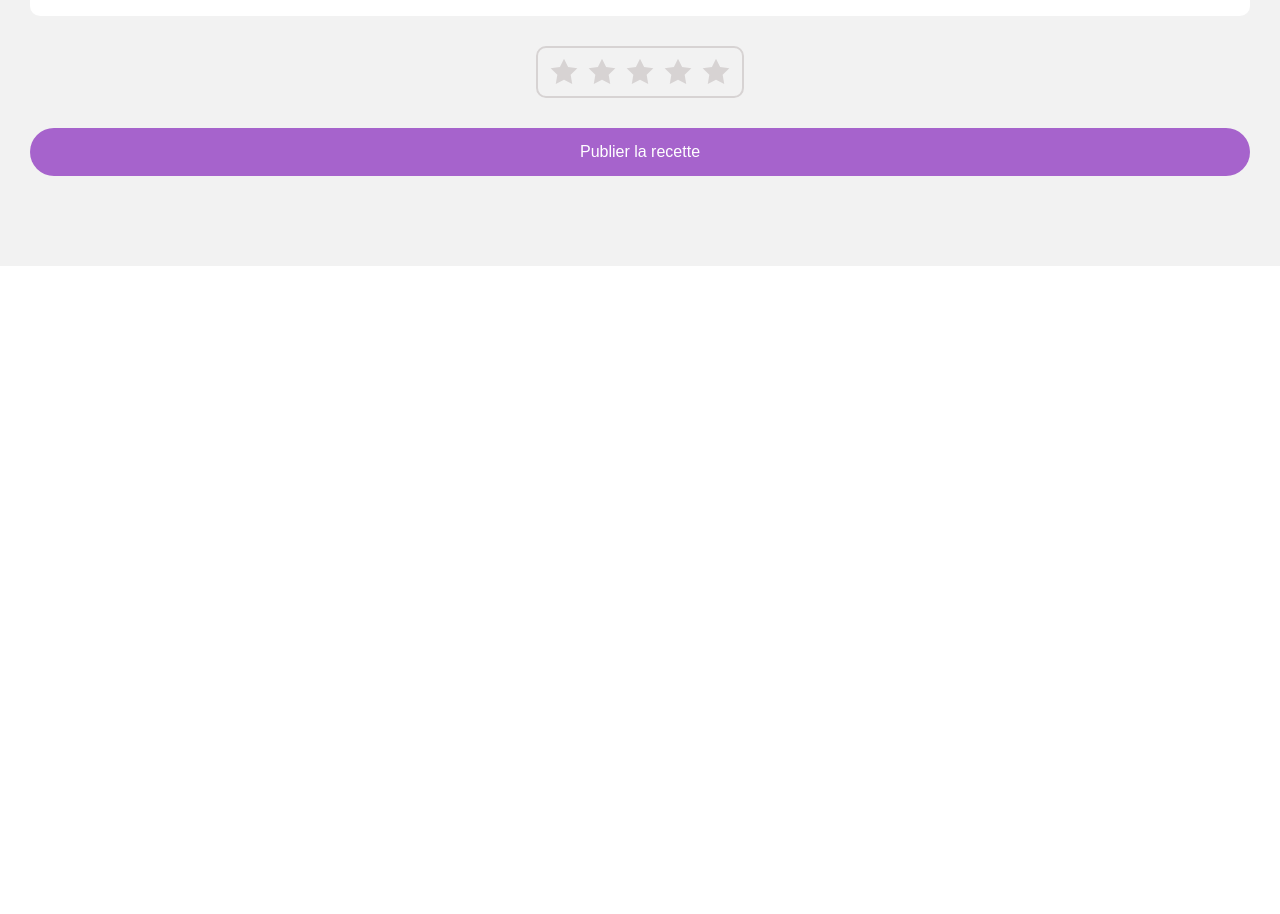
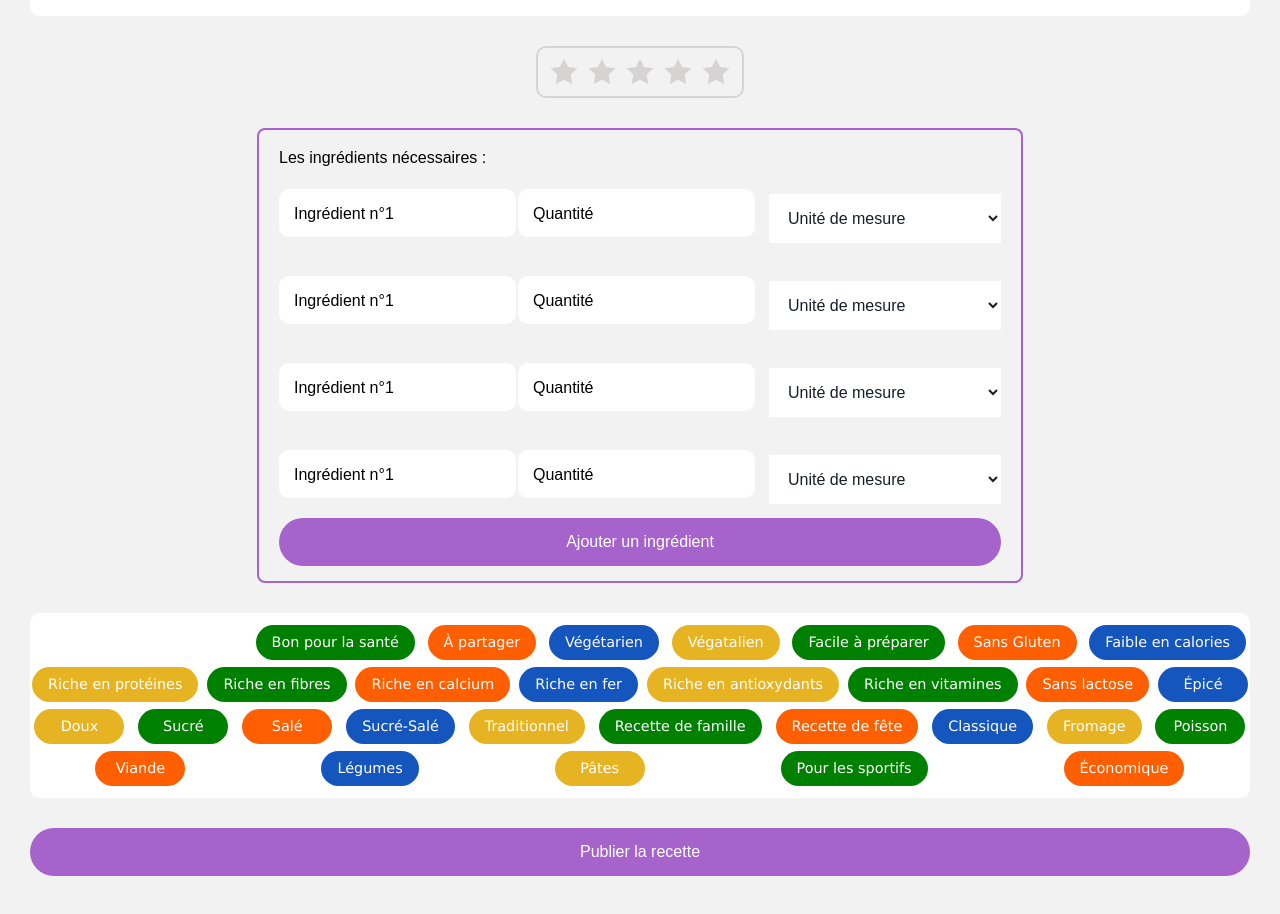
Before and after one commit to Sinematic/CuisineFiesta-F, a React (Vite) app: page /ajouter-une-recette in a window 1280 px wide. Shown: the part 1022-1936 px from the top of the page. Before the commit the page ends 1288 px from the top, so only its background shows below. Built offline with nearby package versions, Linux system fonts and the light colour scheme.

Commit message:
Correction des types TSX et ajout des tags

```diff
--- a/src/components/FormElements/Select/Select.tsx
+++ b/src/components/FormElements/Select/Select.tsx
@@ -4,8 +4,9 @@ function Select(props: {
     name: string,
     options: Array<string>,
     state: string | undefined,
-    setter: React.Dispatch<React.SetStateAction<string | undefined>>,
-    label: string }) {
+    setter: React.Dispatch<React.SetStateAction<string>>,
+    label: string
+}) {
 
     return (
         <div className="select-wrapper">
--- a/src/components/FormElements/Textarea/Textarea.tsx
+++ b/src/components/FormElements/Textarea/Textarea.tsx
@@ -2,13 +2,13 @@ import "../../../styles/FormElements/Textarea/Textarea.css"
 
 function Textarea(props: {
     state: string | undefined,
-    setter: React.Dispatch<React.SetStateAction<string | undefined>>,
-    value?: string | undefined,
-    identifier?: string | undefined,
-    name: string | undefined,
-    label ?: string | undefined,
-    minLength?: number | undefined,
-    maxLength?: number | undefined
+    setter: React.Dispatch<React.SetStateAction<string>>,
+    value?: string,
+    identifier?: string,
+    name: string,
+    label ?: string,
+    minLength?: number,
+    maxLength?: number
 }) {
 
     return (
--- a/src/components/Rate/Rate.tsx
+++ b/src/components/Rate/Rate.tsx
@@ -1,6 +1,6 @@
 import "../../styles/Rate/Rate.css";
 
-function Rate(props: { rate: number | null; setRate: (rating: number) => void }) {
+function Rate(props: { rate: number | null, setRate: (rating: number) => void }) {
 
   const range = [1, 2, 3, 4, 5];
 
@@ -33,7 +33,7 @@ function Rate(props: { rate: number | null; setRate: (rating: number) => void })
                 </li>
             ))}
         </div>
-    );
+    )
 }
 
-export default Rate;
+export default Rate
--- /dev/null
+++ b/src/components/RecipeBuilder/Ingredient.tsx
@@ -0,0 +1,33 @@
+import { useState } from "react"
+import Input from "../FormElements/Input/Input"
+import Select from "../FormElements/Select/Select"
+import "../../styles/RecipeBuilder/Ingredient.css"
+
+function Ingredient() {
+
+    const units = [
+        "Millilitres (mL)",
+        "Centilitres (cL)",
+        "Litres (L)",
+        "Milligrammes (mg)",
+        "Grammes (g)",
+        "Kilogrammes (kg)",
+        "Pincées",
+        "Cuillères à soupe (c. à s.)",
+        "Cuillères à café (c. à c.)",
+        "Pièces",
+        "Onces (oz)"
+    ]
+
+    const [unit, setUnit] = useState<string>("")
+
+    return (
+        <div className="ingredient-wrapper">
+            <Input name="ingredientName" type="text" label="Ingrédient n°1" />
+            <Input name="ingredientAmount" type="number" label="Quantité" />
+            <Select name="unit" options={units} state={unit} setter={setUnit} label="Unité de mesure"/>
+        </div>
+    )
+}
+
+export default Ingredient
--- /dev/null
+++ b/src/components/RecipeBuilder/IngredientsList.tsx
@@ -0,0 +1,27 @@
+import { useState } from "react"
+import "../../styles/RecipeBuilder/IngredientsList.css"
+import Button from "../FormElements/Button/Button"
+import Ingredient from "./Ingredient"
+
+function IngredientsList() {
+
+    const [number, setNumber] = useState<number>(1)
+
+    return (
+        <div className="ingredients-list">
+            <h3>Les ingrédients nécessaires :</h3>
+
+            <div className="ingredients">
+                <Ingredient />
+                <Ingredient />
+                <Ingredient />
+                <Ingredient />
+            </div>
+
+            <Button onClick={() => setNumber(number + 1)} value="Ajouter un ingrédient"/>
+        </div>
+
+    )
+}
+
+export default IngredientsList
--- a/src/components/RecipeBuilder/RecipeBuilder.tsx
+++ b/src/components/RecipeBuilder/RecipeBuilder.tsx
@@ -14,6 +14,8 @@ import Select from "../FormElements/Select/Select"
 import Textarea from "../FormElements/Textarea/Textarea"
 import Dropdown from "../Dropdown/Dropdown"
 import Rate from "../Rate/Rate"
+import IngredientsList from "./IngredientsList"
+import Tag from "./Tag"
 
 function RecipeBuilder() {
 
@@ -59,21 +61,6 @@ function RecipeBuilder() {
         "Sud-africaine"
     ]
 
-    /*const units = [
-        "Millilitres (mL)",
-        "Centilitres (cL)",
-        "Litres (L)",
-        "Cuillères à soupe (c. à s.)",
-        "Cuillères à café (c. à c.)",
-        "Milligrammes (mg)",
-        "Grammes (g)",
-        "Kilogrammes (kg)",
-        "Pincées",
-        "Cuillères à soupe (c. à s.)",
-        "Cuillères à café (c. à c.)",
-        "Pièces",
-        "Onces (oz)"
-    ];*/
 
 /*
 title //
@@ -86,17 +73,17 @@ description//
 //videos//
 time
 cost
-origin
-complexity
+origin//
+complexity//
 isvegan //
-recipeFor (pour combien)
+recipeFor (pour combien)//
 
 */
 
     const [mealName, setMealName] = useState<string>("")
-    const [description, setDescription] = useState<string | undefined>("")
-    const [type, setType] = useState<string | undefined>("")
-    const [origin, setOrigin] = useState<string | undefined>("")
+    const [description, setDescription] = useState<string>("")
+    const [type, setType] = useState<string>("")
+    const [origin, setOrigin] = useState<string>("")
     //const [specialUtensils, setSpecialUtensils] = useState<Array<string>>([])
     //const [ingredients, setIngredients] = useState<Array<{ name: string, amount: number, unit: string }>>()
     const [/*isVegan*/, setIsVegan] = useState<string | undefined>(undefined)
@@ -140,6 +127,10 @@ recipeFor (pour combien)
                     <Input type="number" label="Nombre de convives"  name="mealFor"/>
                     <Rate rate={rate} setRate={setRate} />
 
+                    <IngredientsList />
+
+                    <Tag />
+
                     <Button value="Publier la recette" />
 
                 </form>
--- /dev/null
+++ b/src/components/RecipeBuilder/Tag.tsx
@@ -0,0 +1,109 @@
+import "../../styles/RecipeBuilder/Tag.css"
+
+function Tag() {
+
+    const tags = [
+        {
+            name: "Bon pour la santé",
+            color: "green"
+        }, {
+            name: "À partager",
+            color: "orange"
+        }, {
+            name: "Végétarien",
+            color: "blue"
+        }, {
+            name: "Végatalien",
+            color: "yellow"
+        }, {
+            name: "Facile à préparer",
+            color: "green"
+        }, {
+            name: "Sans Gluten",
+            color: "orange"
+        }, {
+            name: "Faible en calories",
+            color: "blue"
+        }, {
+            name: "Riche en protéines",
+            color: "yellow"
+        }, {
+            name: "Riche en fibres",
+            color: "green"
+        }, {
+            name: "Riche en calcium",
+            color: "orange"
+        }, {
+            name: "Riche en fer",
+            color: "blue"
+        }, {
+            name: "Riche en antioxydants",
+            color: "yellow"
+        }, {
+            name: "Riche en vitamines",
+            color: "green"
+        }, {
+            name: "Sans lactose",
+            color: "orange"
+        }, {
+            name: "Épicé",
+            color: "blue"
+        }, {
+            name: "Doux",
+            color: "yellow"
+        }, {
+            name: "Sucré",
+            color: "green"
+        }, {
+            name: "Salé",
+            color: "orange"
+        }, {
+            name: "Sucré-Salé",
+            color: "blue"
+        }, {
+            name: "Traditionnel",
+            color: "yellow"
+        }, {
+            name: "Recette de famille",
+            color: "green"
+        }, {
+            name: "Recette de fête",
+            color: "orange"
+        }, {
+            name: "Classique",
+            color: "blue"
+        }, {
+            name: "Fromage",
+            color: "yellow"
+        }, {
+            name: "Poisson",
+            color: "green"
+        }, {
+            name: "Viande",
+            color: "orange"
+        }, {
+            name: "Légumes",
+            color: "blue"
+        }, {
+            name: "Pâtes",
+            color: "yellow"
+        }, {
+            name: "Pour les sportifs",
+            color: "green"
+        }, {
+            name: "Économique",
+            color: "orange"
+        }
+    ]
+
+
+    return (
+        <div className="tags">
+            <h3>Sélectionner 3 tags maximum</h3>
+
+            {tags.map((tag) => <span className={"tag-element " + tag.color}>{tag.name}</span>)}
+        </div>
+    )
+}
+
+export default Tag
--- /dev/null
+++ b/src/styles/RecipeBuilder/Ingredient.css
@@ -0,0 +1,20 @@
+.ingredient-wrapper {
+    display: grid;
+    grid-template:
+        "name name name"
+        "amount unit unit";
+    gap: 2px;
+    padding-block: 12px;
+}
+
+.ingredient-wrapper input[type="text"] {
+    grid-area: name;
+}
+
+.ingredient-wrapper input[type="number"] {
+    grid-area: amount;
+}
+
+.ingredient-wrapper select {
+    grid-area: unit;
+}
--- /dev/null
+++ b/src/styles/RecipeBuilder/IngredientsList.css
@@ -0,0 +1,6 @@
+.ingredients-list {
+    padding-block: 15px;
+    padding-inline: 20px;
+    border: 2px solid var(--main-color);
+    border-radius: 8px;
+}
--- /dev/null
+++ b/src/styles/RecipeBuilder/Tag.css
@@ -0,0 +1,36 @@
+.tags {
+    display: flex;
+    flex-wrap: wrap;
+    gap: 7px 5px;
+    padding-block: 12px;
+    border-radius: 10px;
+    color: var(--white);
+    background-color: var(--white);
+    font-size: 0.9rem;
+    font-family: Verdana, Geneva, Tahoma, sans-serif;
+    font-weight: 500;
+}
+
+.tag-element {
+    min-width: 90px;
+    padding-inline: 16px;
+    padding-block: 6px;
+    border-radius: 50px;
+    text-align: center;
+}
+
+.green {
+    background-color: #008000;
+}
+
+.orange {
+    background-color:  #ff5f00;
+}
+
+.blue {
+    background-color: #1455be;
+}
+
+.yellow {
+    background-color: #e6b422;
+}
```
Also changed, not shown: src/components/RecipeBuilder/Ingredients.tsx (deleted, +0 -10 lines), src/styles/RecipeBuilder/Ingredients.css (deleted).
